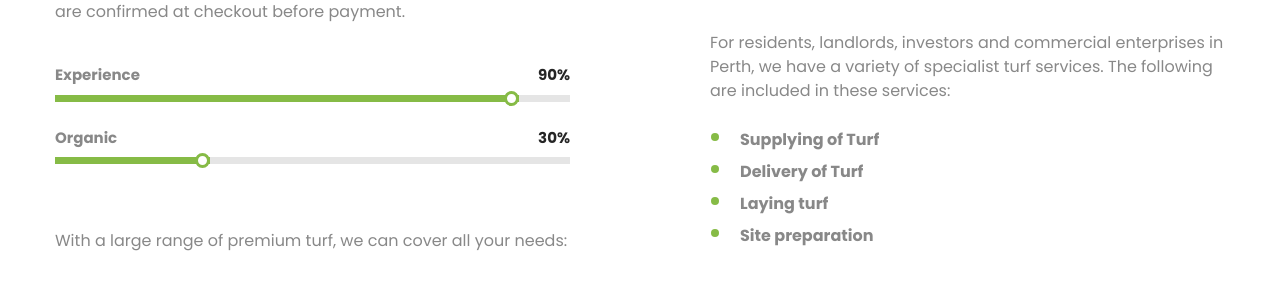
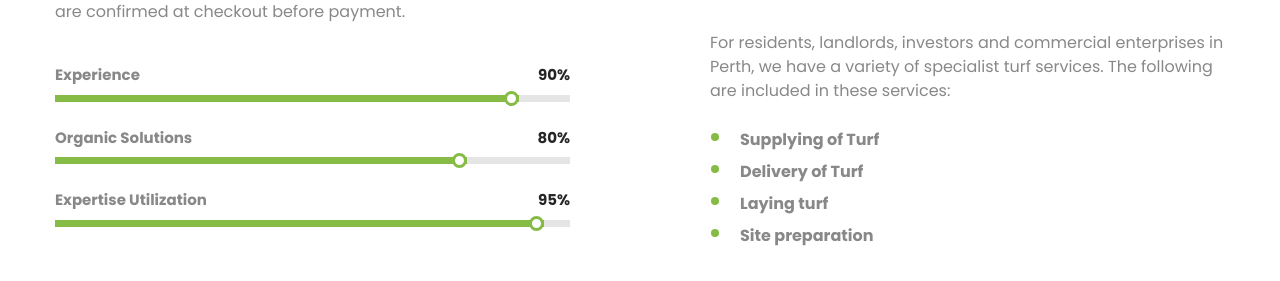
Before and after one commit to SujalLama/turfman-full, a Next.js app: page /about in a window 1280 px wide. Shown: the part 1242-1523 px from the top of the page. Built offline with nearby package versions, Linux system fonts and the light colour scheme.

Commit message:
progress bar data edit

```diff
--- a/src/section/AboutMainContent.tsx
+++ b/src/section/AboutMainContent.tsx
@@ -47,8 +47,12 @@ const aboutMainContentData = {
             percent: 90,
         },
         {
-            label: 'Organic',
-            percent: 30,
+            label: 'Organic Solutions',
+            percent: 80,
+        },
+        {
+            label: 'Expertise Utilization',
+            percent: 95,
         },
     ],
     video: {
```
